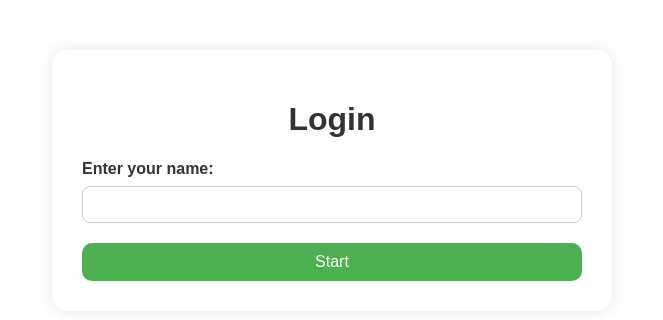
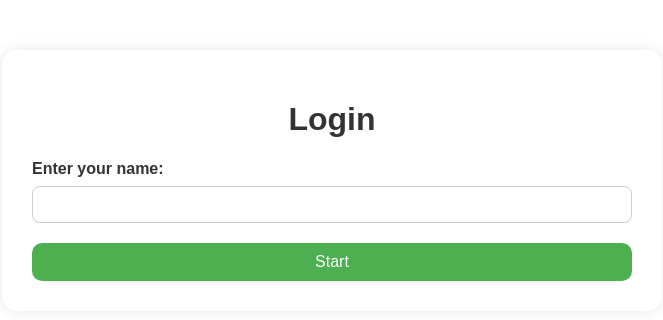
Before and after one commit to BaharForoutannia/Cheating-Detection-System, a Flask app: page / in a window 1280 px wide. Shown: the top 320 px of the page, without its empty margins (308-971 px from the left). Run offline with Flask 3, Linux system fonts and the light colour scheme.

Commit message:
Update style.css

```diff
--- a/static/style.css
+++ b/static/style.css
@@ -34,9 +34,9 @@ body.dark-mode {
 
 .container {
     width: 90%;
-    max-width: 500px;
+    max-width: 600px;
     margin: 50px auto;
-    background-color: white;
+    background-color: var(--container-bg);
     padding: 30px;
     border-radius: 15px;
     box-shadow: 0 0 15px rgba(0, 0, 0, 0.1);
```
